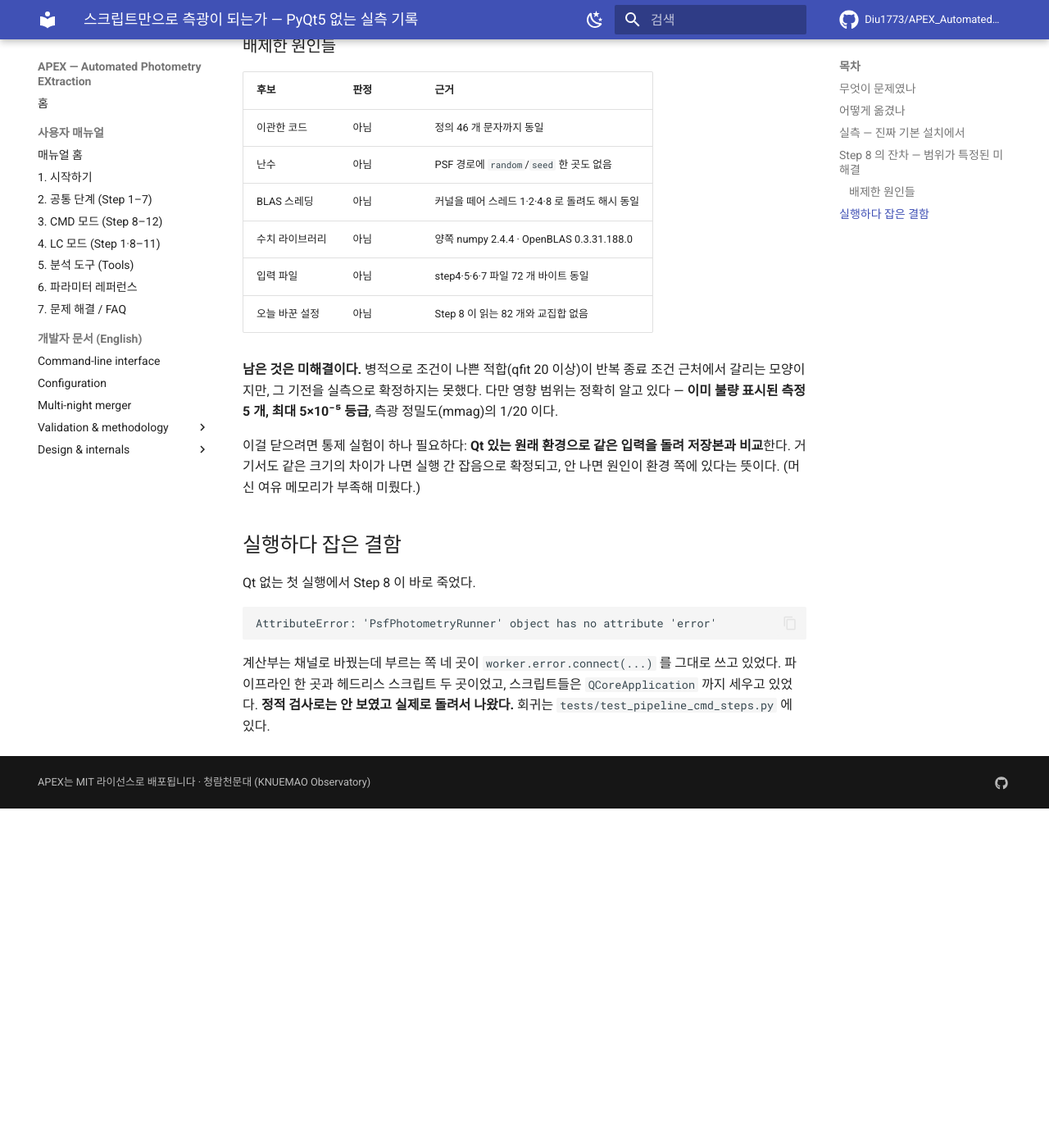
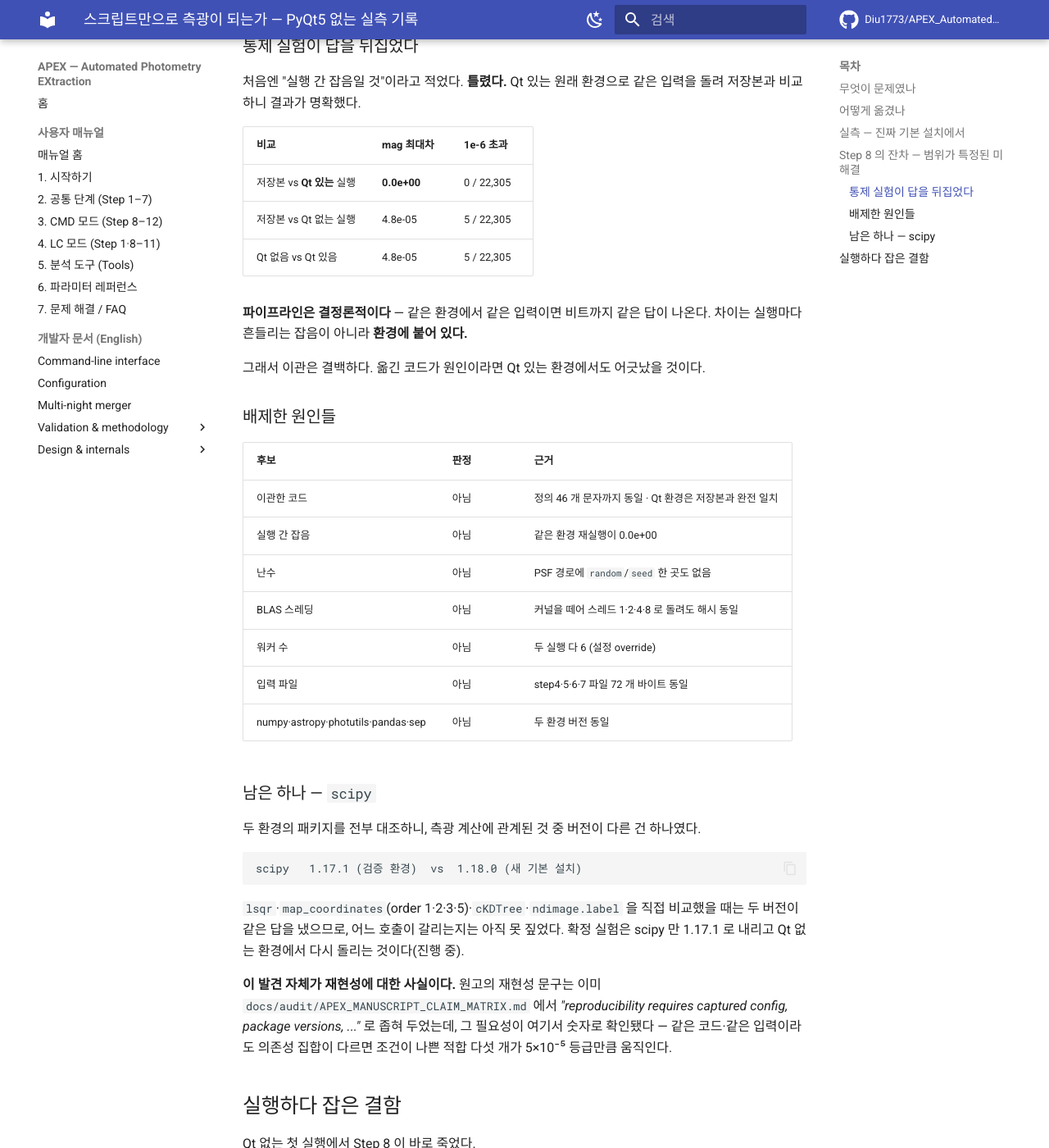
Before and after one commit to Diu1773/APEX_AutomatedPhotometryEXtraction, an MkDocs documentation site: the page built from docs/audit/HEADLESS_WITHOUT_QT.md, in a window 1280 px wide and 1400 px high, scrolled down 1953 px. Shown: the whole window at 82% size. Built offline with MkDocs 1.6.1 and Material for MkDocs 9.7.7, drawn with Linux system fonts in a browser that asks for light colours; comment, search, counter and statistics services are not loaded; before the commit the page ends 2939 px from its top, so only the background shows below that.

Commit message:
docs(headless): 통제 실험이 답을 뒤집었다 — 잡음이 아니라 환경이고, 남은 후보는 scipy
앞서 Step 8 잔차를 "실행 간 잡음일 것"이라고 적었다. 틀렸다. Qt 있는 원래 환경으로
같은 입력을 돌려 저장본과 비교하니 결과가 갈렸다.

  저장본 vs Qt 있는 실행    mag 최대차 0.0e+00   초과 0 / 22,305
  저장본 vs Qt 없는 실행    mag 최대차 4.8e-05   초과 5 / 22,305
  Qt 없음 vs Qt 있음        mag 최대차 4.8e-05   초과 5 / 22,305

파이프라인은 결정론적이다 — 같은 환경·같은 입력이면 비트까지 같다. 차이는 실행마다
흔들리는 잡음이 아니라 환경에 붙어 있다. 그래서 이관은 결백하다: 옮긴 코드가 원인이면
Qt 있는 환경에서도 어긋났어야 한다.

두 환경의 패키지 93 개 vs 49 개를 전부 대조하니, 측광 계산에 관계된 것 중 버전이 다른
건 하나였다 — scipy 1.17.1 vs 1.18.0. numpy·astropy·photutils·pandas·sep 는 동일하다.
`lsqr`·`map_coordinates`(order 1·2·3·5)·`cKDTree`·`ndimage.label` 을 두 버전에서 직접
비교했을 때는 같은 답이 나왔으므로 어느 호출이 갈리는지는 아직 못 짚었다. scipy 만
1.17.1 로 내린 Qt 없는 재실행이 진행 중이고, 그게 확정 실험이다.

이 발견 자체가 재현성에 대한 사실이다. 감사표는 이미 재현성 문구를 "captured config,
package versions" 로 좁혀 두었는데, 그 필요성이 여기서 숫자로 확인됐다 — 같은 코드와
같은 입력이라도 의존성 집합이 다르면 조건이 나쁜 적합 다섯 개가 5×10⁻⁵ 등급 움직인다.
전부 이미 CROWDING_UNRELIABLE 또는 NONCONVERGENCE 로 표시된 측정이고 flags 는 안 바뀐다.

Co-Authored-By: Claude Opus 5 <noreply@anthropic.com>

```diff
--- a/docs/audit/HEADLESS_WITHOUT_QT.md
+++ b/docs/audit/HEADLESS_WITHOUT_QT.md
@@ -66,25 +66,49 @@ Step 8 은 저장본과 정확히 일치하지는 않았다. 전체 분포:
 그리고 **flags 는 두 실행에서 완전히 같다**(5/5 동일) — 판정 자체는 안 바뀌었다.
 잘 맞은 별은 전부 1e-6 등급 이내로 일치한다.
 
+### 통제 실험이 답을 뒤집었다
+
+처음엔 "실행 간 잡음일 것"이라고 적었다. **틀렸다.** Qt 있는 원래 환경으로 같은
+입력을 돌려 저장본과 비교하니 결과가 명확했다.
+
+| 비교 | mag 최대차 | 1e-6 초과 |
+|---|---|---|
+| 저장본 vs **Qt 있는** 실행 | **0.0e+00** | 0 / 22,305 |
+| 저장본 vs Qt 없는 실행 | 4.8e-05 | 5 / 22,305 |
+| Qt 없음 vs Qt 있음 | 4.8e-05 | 5 / 22,305 |
+
+**파이프라인은 결정론적이다** — 같은 환경에서 같은 입력이면 비트까지 같은 답이
+나온다. 차이는 실행마다 흔들리는 잡음이 아니라 **환경에 붙어 있다.**
+
+그래서 이관은 결백하다. 옮긴 코드가 원인이라면 Qt 있는 환경에서도 어긋났을 것이다.
+
 ### 배제한 원인들
 
 | 후보 | 판정 | 근거 |
 |---|---|---|
-| 이관한 코드 | 아님 | 정의 46 개 문자까지 동일 |
+| 이관한 코드 | 아님 | 정의 46 개 문자까지 동일 · Qt 환경은 저장본과 완전 일치 |
+| 실행 간 잡음 | 아님 | 같은 환경 재실행이 0.0e+00 |
 | 난수 | 아님 | PSF 경로에 `random`/`seed` 한 곳도 없음 |
 | BLAS 스레딩 | 아님 | 커널을 떼어 스레드 1·2·4·8 로 돌려도 해시 동일 |
-| 수치 라이브러리 | 아님 | 양쪽 numpy 2.4.4 · OpenBLAS 0.3.31.188.0 |
+| 워커 수 | 아님 | 두 실행 다 6 (설정 override) |
 | 입력 파일 | 아님 | step4·5·6·7 파일 72 개 바이트 동일 |
-| 오늘 바꾼 설정 | 아님 | Step 8 이 읽는 82 개와 교집합 없음 |
+| numpy·astropy·photutils·pandas·sep | 아님 | 두 환경 버전 동일 |
 
-**남은 것은 미해결이다.** 병적으로 조건이 나쁜 적합(qfit 20 이상)이 반복 종료
-조건 근처에서 갈리는 모양이지만, 그 기전을 실측으로 확정하지는 못했다. 다만
-영향 범위는 정확히 알고 있다 — **이미 불량 표시된 측정 5 개, 최대 5×10⁻⁵ 등급**,
-측광 정밀도(mmag)의 1/20 이다.
+### 남은 하나 — `scipy`
 
-이걸 닫으려면 통제 실험이 하나 필요하다: **Qt 있는 원래 환경으로 같은 입력을 돌려
-저장본과 비교**한다. 거기서도 같은 크기의 차이가 나면 실행 간 잡음으로 확정되고,
-안 나면 원인이 환경 쪽에 있다는 뜻이다. (머신 여유 메모리가 부족해 미뤘다.)
+두 환경의 패키지를 전부 대조하니, 측광 계산에 관계된 것 중 버전이 다른 건 하나였다.
+
+    scipy   1.17.1 (검증 환경)  vs  1.18.0 (새 기본 설치)
+
+`lsqr`·`map_coordinates`(order 1·2·3·5)·`cKDTree`·`ndimage.label` 을 직접 비교했을
+때는 두 버전이 같은 답을 냈으므로, 어느 호출이 갈리는지는 아직 못 짚었다. 확정
+실험은 scipy 만 1.17.1 로 내리고 Qt 없는 환경에서 다시 돌리는 것이다(진행 중).
+
+**이 발견 자체가 재현성에 대한 사실이다.** 원고의 재현성 문구는 이미
+`docs/audit/APEX_MANUSCRIPT_CLAIM_MATRIX.md` 에서 *"reproducibility requires
+captured config, package versions, ..."* 로 좁혀 두었는데, 그 필요성이 여기서
+숫자로 확인됐다 — 같은 코드·같은 입력이라도 의존성 집합이 다르면 조건이 나쁜
+적합 다섯 개가 5×10⁻⁵ 등급만큼 움직인다.
 
 ## 실행하다 잡은 결함
 
```
